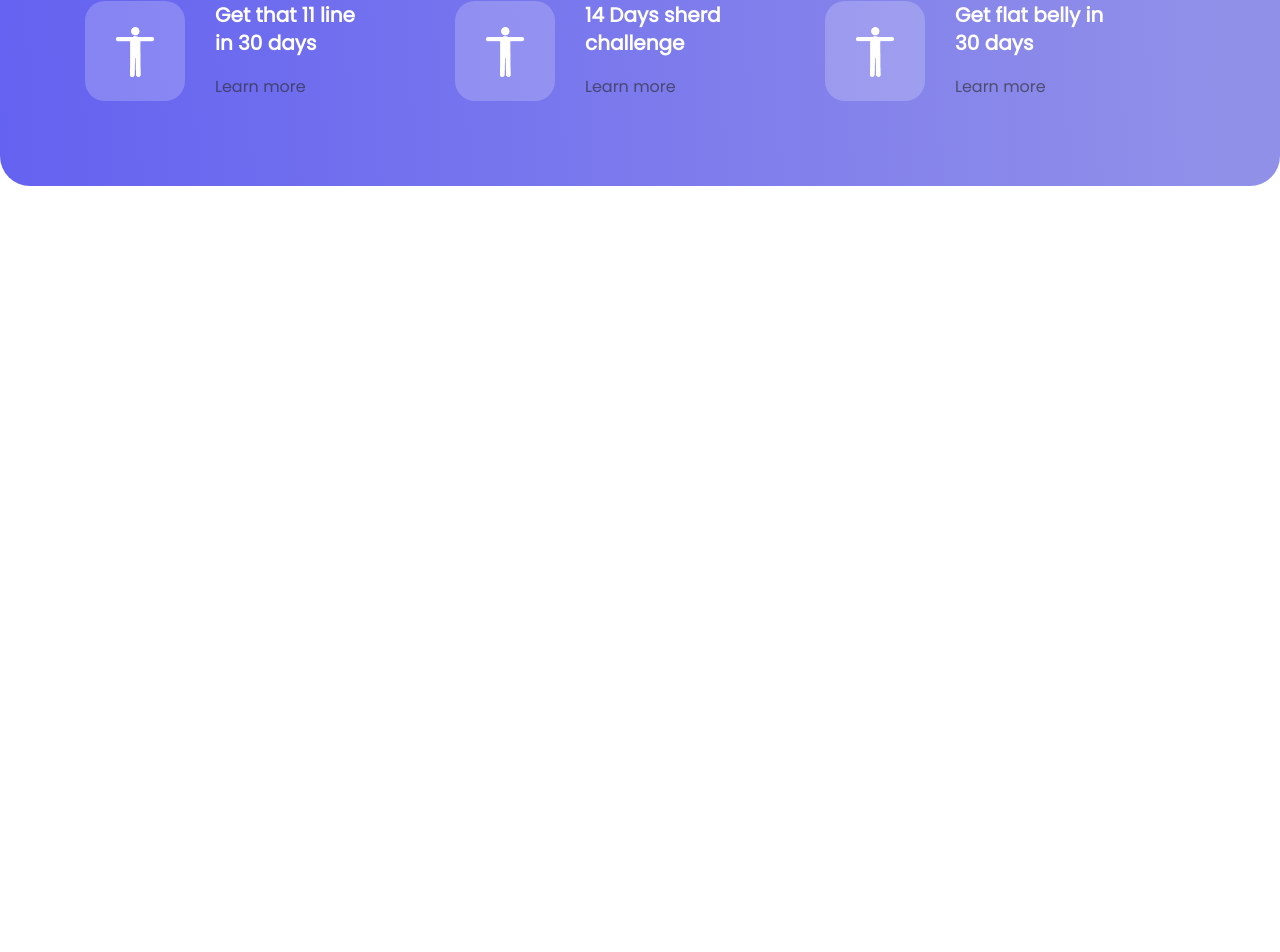
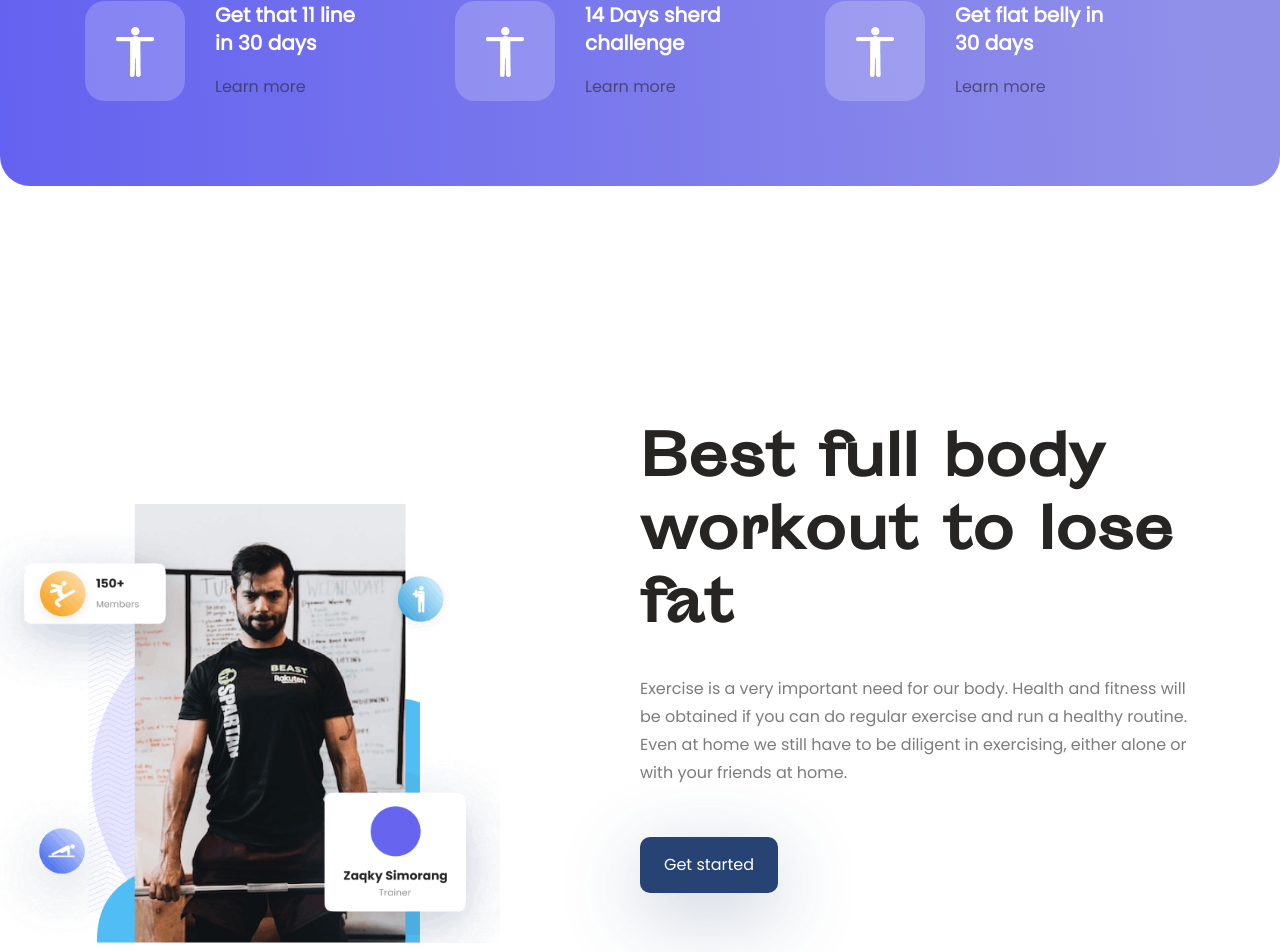
Before and after one commit to knrbokhari/nextjs_task, a Next.js app: page / in a window 1280 px wide. Shown: the part 1263-2215 px from the top of the page. Before the commit the page ends 1449 px from the top, so only its background shows below. Built offline with nearby package versions, Linux system fonts and the light colour scheme.

Commit message:
content3 component added

```diff
--- /dev/null
+++ b/src/components/Content3.tsx
@@ -0,0 +1,28 @@
+import React from 'react'
+import Image from "next/image";
+import Hero1 from '../images/hero1.png'
+
+const Content3 = () => {
+  return (
+    <div className="container mx-auto h-[757px] mb-[90px]">
+            <div className="grid lg:grid-cols-2 items-end h-[757px]">
+                <div className="">
+                    <Image
+                        className=""
+                        src={Hero1}
+                        alt="/"
+                        width={500}
+                        height={480}
+                    />
+                </div>
+                <div className="">
+                    <h1 className='text-[#262524] max-w-[558px] text-[56px] leading-[73px] font-SportingGrotesque font-bold mb-[30px]'>Best full body workout to lose fat</h1>
+                    <p className='text-[#26252499] text-[16px] leading-[28px] font-Poppins mb-[50px] max-w-[553px]'>Exercise is a very important need for our body. Health and fitness will be obtained if you can do regular exercise and run a healthy routine. Even at home we still have to be diligent in exercising, either alone or with your friends at home.</p>
+                    <button className='text-[16px] font-Poppins px-[24px] py-[16px] bg-[#264373] shadow-[0_20px_80px_rgba(51,78,123,0.3)] rounded-[10px] text-white mb-[50px]'>Get started</button>
+                </div>
+            </div>
+        </div>
+  )
+}
+
+export default Content3;
--- a/src/pages/index.tsx
+++ b/src/pages/index.tsx
@@ -1,5 +1,6 @@
 import Content1 from '@/components/Content1'
 import Content2 from '@/components/Content2'
+import Content3 from '@/components/Content3'
 import Main from '@/components/Main'
 import Head from 'next/head'
 
@@ -15,6 +16,7 @@ export default function Home() {
       <Main/>
       <Content1/>
       <Content2/>
+      <Content3/>
     </>
   )
 }
```
